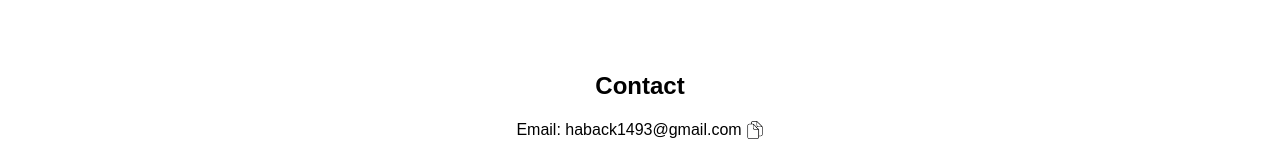
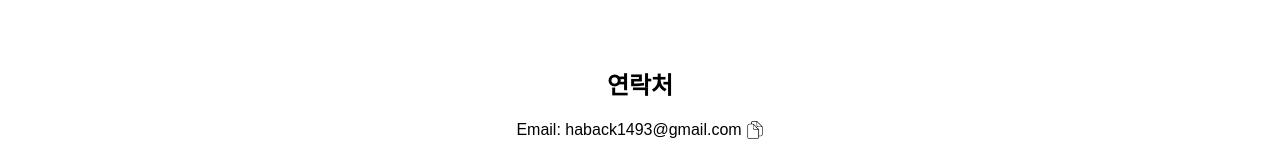
Before and after one commit to habaekk/possible-port, a Next.js app: page / in a window 1280 px wide. Shown: the part 2109-2265 px from the top of the page. Built offline with nearby package versions, Linux system fonts and the light colour scheme.

Commit message:
edit Contact text

```diff
--- a/components/Contact.js
+++ b/components/Contact.js
@@ -23,7 +23,7 @@ const Contact = () => {
   return (
     <div className="flex justify-center items-center mb-6">
       <section id="contact" className="p-6 text-center">
-        <h2 className="text-2xl font-bold mb-4">Contact</h2>
+        <h2 className="text-2xl font-bold mb-4">연락처</h2>
         <div className="flex items-center justify-center mb-4">
           <p className="mr-1">Email: {email}</p>
           <button onClick={copyToClipboard} className="p rounded text-sm text-white">
```
